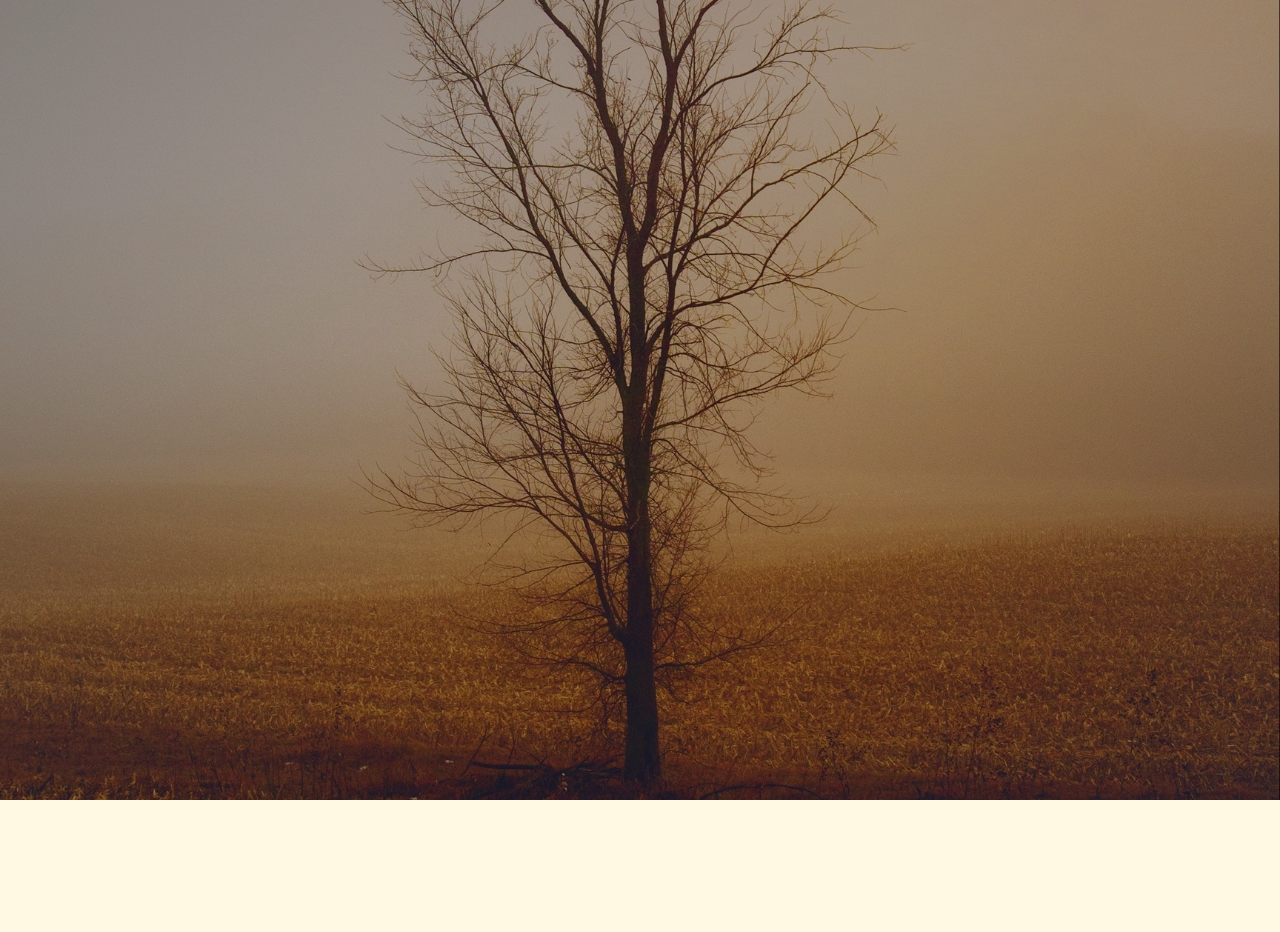
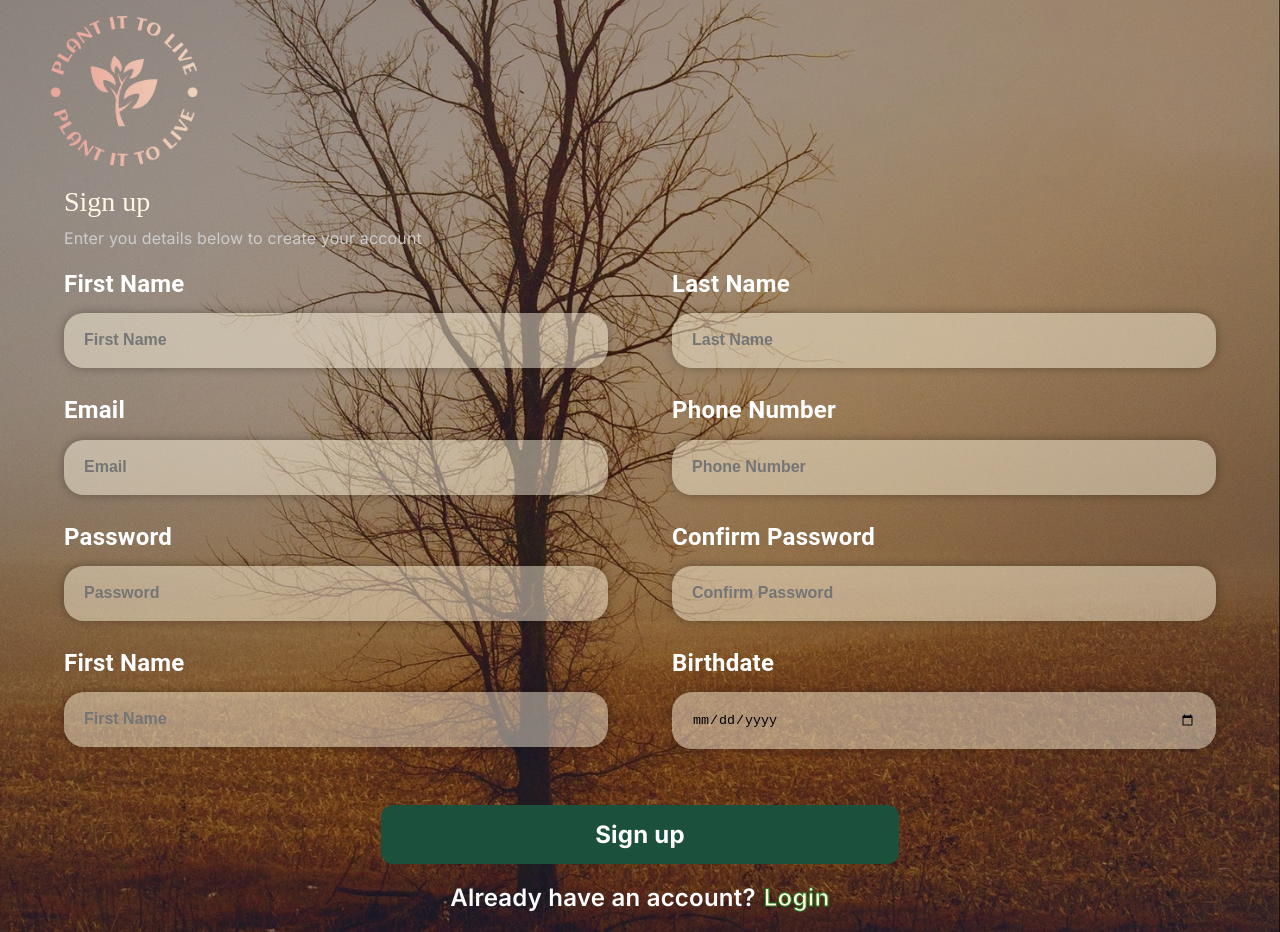
Before and after one commit to HossamMahmoudkhedr/plant-it-to-live, a React (Create React App) app in the folder frontend/: page /signup in a window 1280 px wide. Before the commit the page ends 800 px from the top, so only its background shows below. Built offline with nearby package versions, Linux system fonts and the light colour scheme; a web font is replaced by a local one.

Commit message:
add crop recommendation

```diff
--- a/frontend/src/components/cropRecommendation.jsx
+++ b/frontend/src/components/cropRecommendation.jsx
@@ -1,7 +1,173 @@
+import { Box, Container, Grid, Stack, Typography } from '@mui/material';
 import React from 'react';
+import CustomInput from '../utils/customInput';
+import CustomButton from '../utils/customButton';
+import { Link } from 'react-router-dom';
 
 const CropRecommendation = () => {
-	return <div>CropRecommendation</div>;
+	return (
+		<Stack
+			sx={{
+				alignItems: 'center',
+				backgroundImage: `url(${require('../assets/images/plant-background.png')})`,
+				backgroundSize: '80%',
+
+				backgroundPositionY: '80%',
+				backgroundPositionX: '101%',
+				backgroundRepeat: 'no-repeat',
+				// backgroundAttachment: 'fixed',
+				// backgroundPosition: { xs: '60%', lg: 'bottom' },
+			}}>
+			<Box sx={{ position: 'relative', width: '100%', height: '100%' }}>
+				<Box
+					sx={{
+						position: 'absolute',
+						left: '0',
+						top: '0',
+						width: '100%',
+						height: '100%',
+						backgroundColor: 'black',
+						opacity: '10%',
+						zIndex: '0',
+					}}></Box>
+				<Container
+					maxWidth="lg"
+					sx={{ padding: '3rem 0' }}>
+					<Stack sx={{ position: 'relative', zIndex: 1, gap: '1rem' }}>
+						<Stack sx={{ gap: '0.5rem' }}>
+							<Typography
+								variant="h3"
+								sx={{
+									color: 'var(--dark-green)',
+									fontSize: '1.75rem',
+									fontWeight: 'bold',
+								}}>
+								Crop Recommendation
+							</Typography>
+							<Typography
+								variant="body1"
+								sx={{ color: '#AAAAAA' }}>
+								Enter the details of your environment below
+							</Typography>
+						</Stack>
+
+						<Grid
+							container
+							component="form"
+							columnSpacing={8}
+							rowSpacing={3}>
+							<Grid
+								item
+								xs={12}
+								md={6}>
+								<CustomInput
+									label="Nitrogen"
+									labelcolor="var(--dark-green)"
+									name="nitrogen"
+									placeholder="Enter Nitrogen"
+									type="text"
+									background="#fff9e374"
+								/>
+							</Grid>
+							<Grid
+								item
+								xs={12}
+								md={6}>
+								<CustomInput
+									label="Phosphorus"
+									labelcolor="var(--dark-green)"
+									name="phosphorus"
+									placeholder="Enter Phosphorus"
+									type="text"
+									background="#fff9e374"
+								/>
+							</Grid>
+							<Grid
+								item
+								xs={12}
+								md={6}>
+								<CustomInput
+									label="Potassium"
+									labelcolor="var(--dark-green)"
+									name="potassium"
+									placeholder="Enter Potassium"
+									type="text"
+									background="#fff9e374"
+								/>
+							</Grid>
+							<Grid
+								item
+								xs={12}
+								md={6}>
+								<CustomInput
+									label="Temperature"
+									labelcolor="var(--dark-green)"
+									name="temperature"
+									placeholder="Enter Temperature in C°"
+									type="text"
+									background="#fff9e374"
+								/>
+							</Grid>
+							<Grid
+								item
+								xs={12}
+								md={6}>
+								<CustomInput
+									label="Humidity"
+									labelcolor="var(--dark-green)"
+									name="humidity"
+									placeholder="Enter Humidity in %"
+									type="text"
+									background="#fff9e374"
+								/>
+							</Grid>
+							<Grid
+								item
+								xs={12}
+								md={6}>
+								<CustomInput
+									label="pH"
+									labelcolor="var(--dark-green)"
+									name="ph"
+									placeholder="Enter pH value"
+									type="text"
+									background="#fff9e374"
+								/>
+							</Grid>
+							<Grid
+								item
+								xs={12}>
+								<CustomInput
+									label="Rainfall"
+									labelcolor="var(--dark-green)"
+									name="rainfall"
+									placeholder="Enter Rainfall in mm"
+									type="text"
+									background="#fff9e374"
+								/>
+							</Grid>
+						</Grid>
+						<Stack
+							alignItems={'center'}
+							gap="1rem"
+							margin="2.5rem 0 1rem 0">
+							<Box
+								sx={{ fontSize: '1.5rem', fontWeight: 'bold', width: '100%' }}>
+								<CustomButton
+									background="var(--very-dark-green)"
+									borderradius="0.75rem"
+									color="white"
+									padding="0.7rem 0"
+									text="Get recommendation"
+									width="100%"
+								/>
+							</Box>
+						</Stack>
+					</Stack>
+				</Container>
+			</Box>
+		</Stack>
+	);
 };
 
 export default CropRecommendation;
--- a/frontend/src/components/signup.jsx
+++ b/frontend/src/components/signup.jsx
@@ -1,17 +1,19 @@
-import { Box, Stack } from '@mui/material';
+import { Box, Container, Grid, Stack, Typography } from '@mui/material';
 import React from 'react';
+import CustomInput from '../utils/customInput';
+import CustomButton from '../utils/customButton';
+import { Link } from 'react-router-dom';
 
 const Signup = () => {
 	return (
 		<Stack
 			sx={{
 				alignItems: 'center',
-				height: '100vh',
 				backgroundImage: `url(${require('../assets/images/toppng.com-trees-fog-field-horizon-grass-minimalism-2560x1080.jpg')})`,
 				backgroundSize: 'cover',
-				backgroundPosition: 'right',
-				position: 'relative',
+				backgroundPosition: { xs: '60%', lg: 'right' },
 			}}>
+			<Box sx={{ position: 'relative', width: '100%', height: '100%' }}>
 				<Box
 					sx={{
 						position: 'absolute',
@@ -23,6 +25,187 @@ const Signup = () => {
 						opacity: '35%',
 						zIndex: '0',
 					}}></Box>
+				<Container
+					maxWidth="lg"
+					sx={{ marginTop: '1rem' }}>
+					<Stack sx={{ position: 'relative', zIndex: 1, gap: '1rem' }}>
+						<Box
+							sx={{
+								width: '150px',
+								marginLeft: '-15px',
+								cursor: 'pointer',
+							}}>
+							<img
+								style={{ width: '100%', objectFit: 'cover' }}
+								src={require('../assets/images/plant-it-to-live-high-resolution-logo-colore.png')}
+								alt=""
+							/>
+						</Box>
+						<Stack sx={{ gap: '0.5rem' }}>
+							<Typography
+								variant="h3"
+								sx={{ color: 'var(--body)', fontSize: '1.75rem' }}>
+								Sign up
+							</Typography>
+							<Typography
+								variant="body1"
+								sx={{ color: '#cccccc' }}>
+								Enter you details below to create your account
+							</Typography>
+						</Stack>
+
+						<Grid
+							container
+							component="form"
+							columnSpacing={8}
+							rowSpacing={3}>
+							<Grid
+								item
+								xs={12}
+								md={6}>
+								<CustomInput
+									label="First Name"
+									labelcolor="white"
+									name="fname"
+									placeholder="First Name"
+									type="text"
+									background="#fff9e374"
+								/>
+							</Grid>
+							<Grid
+								item
+								xs={12}
+								md={6}>
+								<CustomInput
+									label="Last Name"
+									labelcolor="white"
+									name="lname"
+									placeholder="Last Name"
+									type="text"
+									background="#fff9e374"
+								/>
+							</Grid>
+							<Grid
+								item
+								xs={12}
+								md={6}>
+								<CustomInput
+									label="Email"
+									labelcolor="white"
+									name="email"
+									placeholder="Email"
+									type="email"
+									background="#fff9e374"
+								/>
+							</Grid>
+							<Grid
+								item
+								xs={12}
+								md={6}>
+								<CustomInput
+									label="Phone Number"
+									labelcolor="white"
+									name="phone"
+									placeholder="Phone Number"
+									type="text"
+									background="#fff9e374"
+								/>
+							</Grid>
+							<Grid
+								item
+								xs={12}
+								md={6}>
+								<CustomInput
+									label="Password"
+									labelcolor="white"
+									name="password"
+									placeholder="Password"
+									type="password"
+									background="#fff9e374"
+								/>
+							</Grid>
+							<Grid
+								item
+								xs={12}
+								md={6}>
+								<CustomInput
+									label="Confirm Password"
+									labelcolor="white"
+									name="confirm_password"
+									placeholder="Confirm Password"
+									type="password"
+									background="#fff9e374"
+								/>
+							</Grid>
+							<Grid
+								item
+								xs={12}
+								md={6}>
+								<CustomInput
+									label="First Name"
+									labelcolor="white"
+									name="fname"
+									placeholder="First Name"
+									type="text"
+									background="#fff9e374"
+								/>
+							</Grid>
+							<Grid
+								item
+								xs={12}
+								md={6}>
+								<CustomInput
+									label="Birthdate"
+									labelcolor="white"
+									name="birthdate"
+									placeholder="DD/MM/YY"
+									type="date"
+									background="#fff9e374"
+								/>
+							</Grid>
+						</Grid>
+						<Stack
+							alignItems={'center'}
+							gap="1rem"
+							margin="2.5rem 0 1rem 0">
+							<Box
+								sx={{ fontSize: '1.5rem', fontWeight: 'bold', width: '45%' }}>
+								<CustomButton
+									background="var(--very-dark-green)"
+									borderradius="0.75rem"
+									color="white"
+									padding="0.7rem 0"
+									text="Sign up"
+									width="100%"
+								/>
+							</Box>
+							<Typography
+								variant="body1"
+								sx={{
+									display: 'flex',
+									gap: '0.5rem',
+									fontSize: '1.5rem',
+									fontWeight: '600',
+									color: 'white',
+								}}>
+								Already have an account?{' '}
+								<Link to="/login">
+									<Typography
+										variant="body1"
+										sx={{
+											fontSize: '1.5rem',
+											fontWeight: '700',
+											color: '#FFFADD',
+											WebkitTextStroke: '1px #1F7B24',
+										}}>
+										Login
+									</Typography>
+								</Link>
+							</Typography>
+						</Stack>
+					</Stack>
+				</Container>
+			</Box>
 		</Stack>
 	);
 };
```
Also changed, not shown: 1 other file (tests, documents, lock files or other folders). Lines whose indentation alone changed are shown as unchanged.
